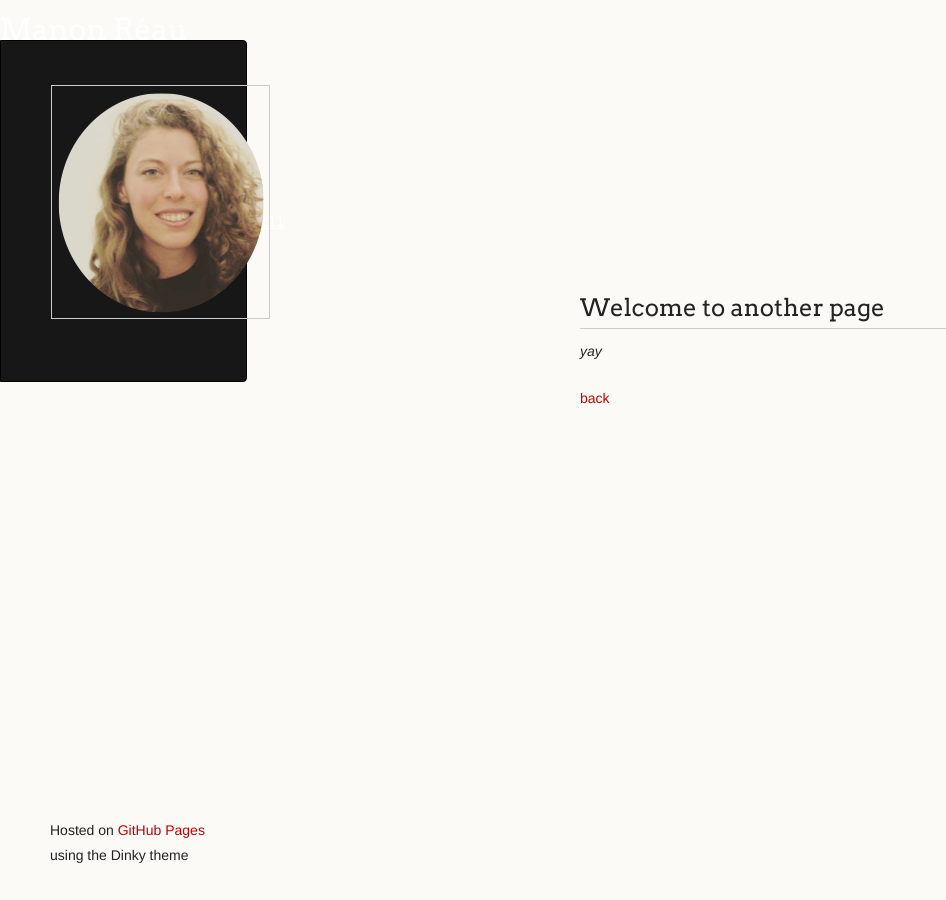
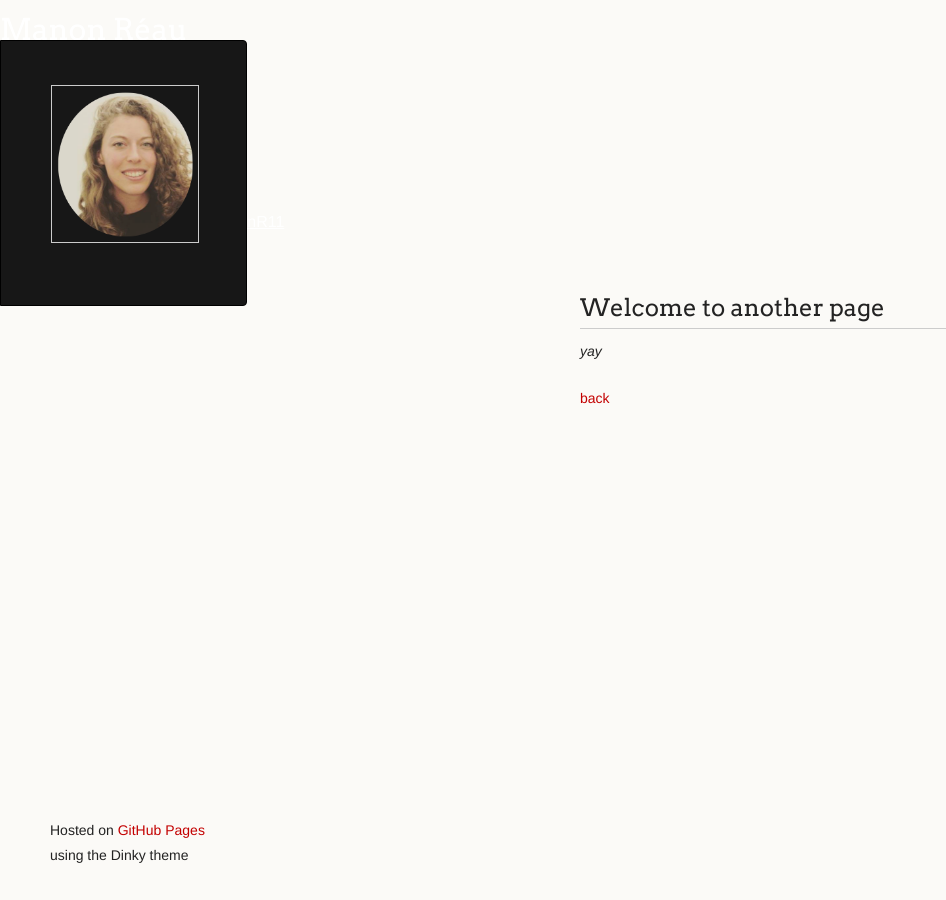
Before and after one commit to ManonR11/manonreau.github.io, a Jekyll site: the page built from another-page.md, in a window 1280 px wide. Shown: the whole page, without its empty margins (0-946 px from the left). Built offline with Jekyll 4.4.1, drawn with Linux system fonts in a browser that asks for light colours; our own code applies the rules of GitHub Pages for plain Markdown files.

Commit message:
Update default.html

```diff
--- a/_layouts/default.html
+++ b/_layouts/default.html
@@ -15,7 +15,7 @@
   <body>
     <div class="wrapper">
       <header>
-        <img src="assets/images/manon.png" alt="MREAU_picture"></div>
+        <img style="width:80%" src="assets/images/manon.png" alt="MREAU_picture"></div>
         <h1 class="header">{{ site.title | default: site.github.repository_name }}</h1>
         <p class="header">{{ site.description | default: site.github.project_tagline }}</p>
 
```
